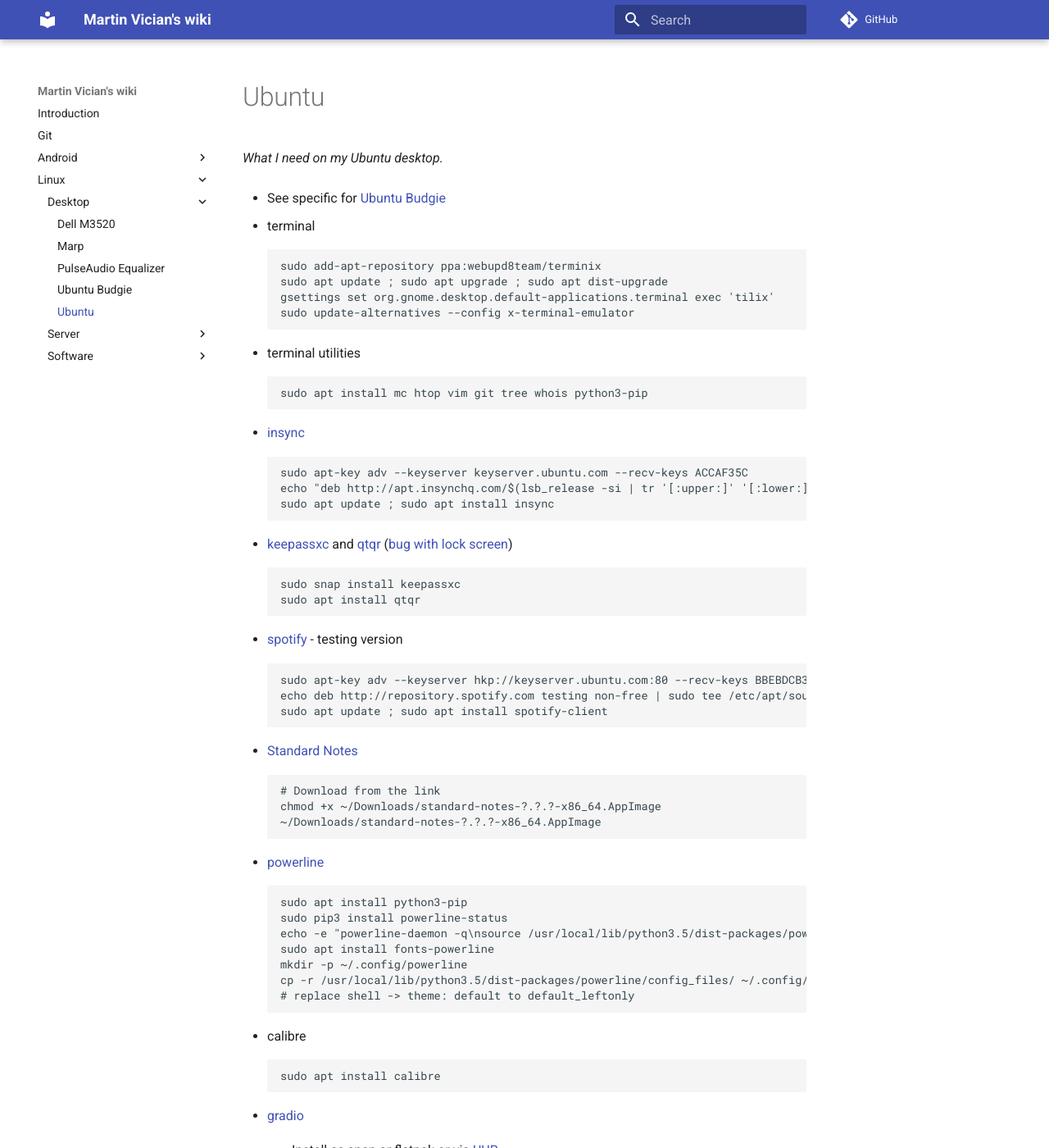
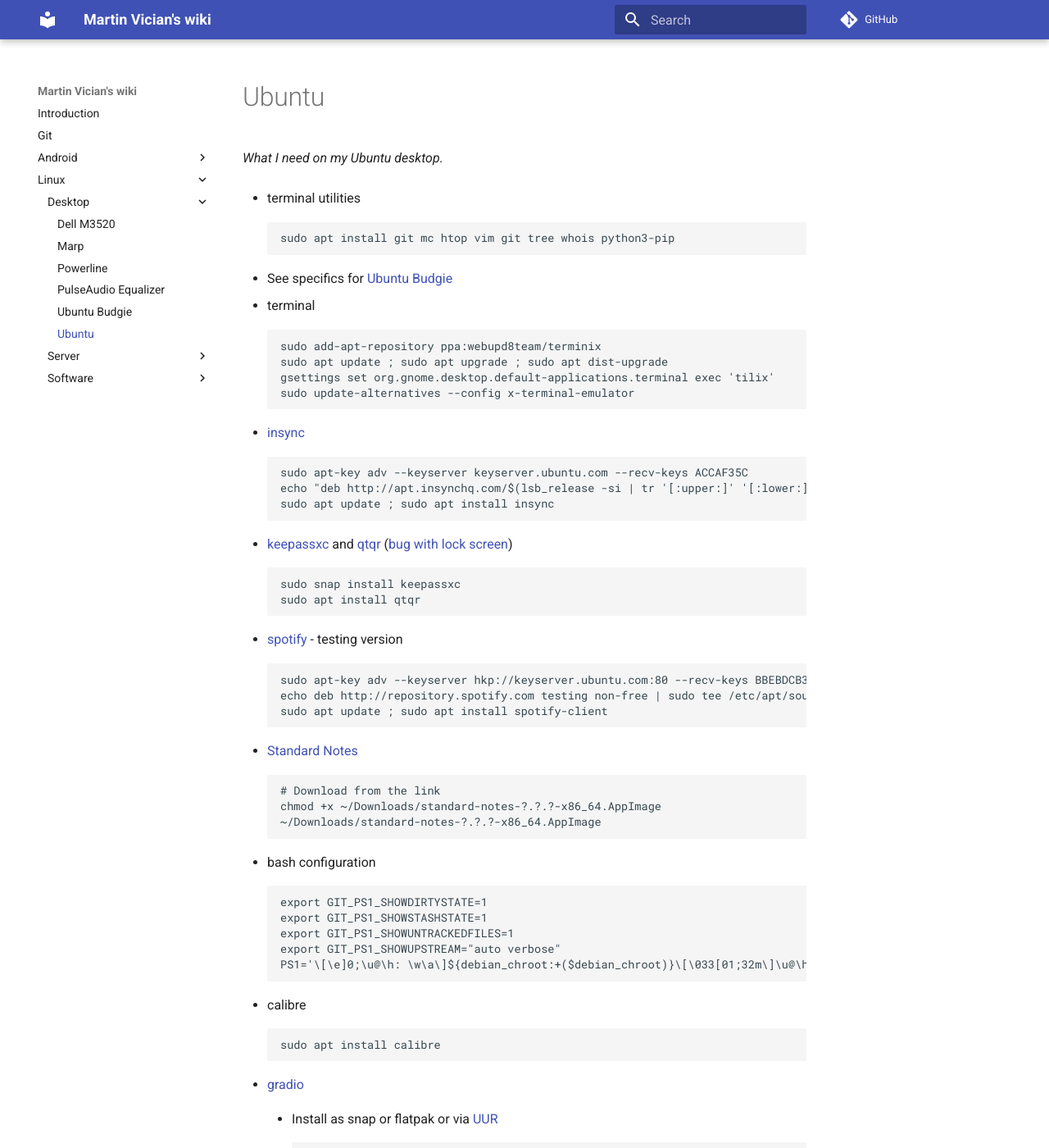
Before and after one commit to vician/wiki, an MkDocs documentation site: the page built from docs/Linux/Desktop/Ubuntu.md, in a window 1280 px wide and 1400 px high. Shown: the whole window at 82% size. Built offline with MkDocs 1.6.1 and Material for MkDocs 9.7.7, drawn with Linux system fonts in a browser that asks for light colours; comment, search, counter and statistics services are not loaded.

Commit message:
separated powerline and added bashrc git status

```diff
--- a/docs/Linux/Desktop/Ubuntu.md
+++ b/docs/Linux/Desktop/Ubuntu.md
@@ -1,6 +1,10 @@
 _What I need on my Ubuntu desktop._
 
-- See specific for [Ubuntu Budgie](./Ubuntu Budgie/)
+- terminal utilities
+
+		sudo apt install git mc htop vim git tree whois python3-pip
+
+- See specifics for [Ubuntu Budgie](./Ubuntu Budgie/)
 
 - terminal
 
@@ -8,11 +12,6 @@ _What I need on my Ubuntu desktop._
 		sudo apt update ; sudo apt upgrade ; sudo apt dist-upgrade
 		gsettings set org.gnome.desktop.default-applications.terminal exec 'tilix'
 		sudo update-alternatives --config x-terminal-emulator
-
-
-- terminal utilities
-
-		sudo apt install mc htop vim git tree whois python3-pip
 
 - [insync](https://www.insynchq.com/downloads#repositories)
 
@@ -37,15 +36,14 @@ _What I need on my Ubuntu desktop._
 		chmod +x ~/Downloads/standard-notes-?.?.?-x86_64.AppImage
 		~/Downloads/standard-notes-?.?.?-x86_64.AppImage
 
-- [powerline](https://powerline.readthedocs.io/en/latest/installation.html)
+- bash configuration
 
-		sudo apt install python3-pip
-		sudo pip3 install powerline-status
-		echo -e "powerline-daemon -q\nsource /usr/local/lib/python3.5/dist-packages/powerline/bindings/bash/powerline.sh" >> ~/.bashrc
-		sudo apt install fonts-powerline
-		mkdir -p ~/.config/powerline
-		cp -r /usr/local/lib/python3.5/dist-packages/powerline/config_files/ ~/.config/powerline/
-		# replace shell -> theme: default to default_leftonly
+		export GIT_PS1_SHOWDIRTYSTATE=1
+		export GIT_PS1_SHOWSTASHSTATE=1
+		export GIT_PS1_SHOWUNTRACKEDFILES=1
+		export GIT_PS1_SHOWUPSTREAM="auto verbose"
+		PS1='\[\e]0;\u@\h: \w\a\]${debian_chroot:+($debian_chroot)}\[\033[01;32m\]\u@\h\[\033[00m\]:\[\033[01;34m\]\w\[\033[00m\]$(__git_ps1)\$ '
+
 
 - calibre
 
```
Also changed, not shown: docs/Linux/Desktop/Powerline.md (added, +19 -0 lines).
